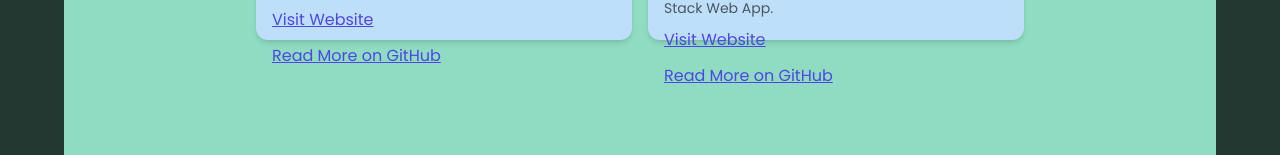
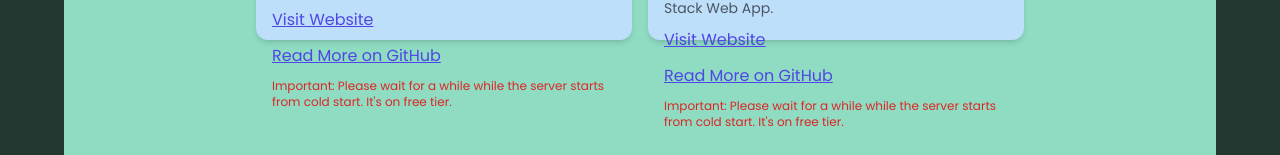
Before and after one commit to surya304/portfolio, a Next.js app: page /projects in a window 1280 px wide. Shown: the part 1216-1371 px from the top of the page. Built offline with nearby package versions, Linux system fonts and the light colour scheme; a web font is replaced by a local one.

Commit message:
Update projects.js

```diff
--- a/pages/projects.js
+++ b/pages/projects.js
@@ -117,6 +117,10 @@ const ProjectCard = ({ project, setSelectedImage }) => {
         {project.websiteurl && <a href={project.websiteurl} target='_blank' rel='noreferrer' className="text-indigo-600 hover:text-indigo-800 mt-2 inline-block underline">Visit Website</a>}
         <br />
         {project.redirectURL && <a href={project.redirectURL} target='_blank' rel='noreferrer' className="text-indigo-600 hover:text-indigo-800 mt-2 inline-block underline">Read More on GitHub</a>}
+
+        <div className="mt-2">
+          <p className="text-xs text-red-600 font-medium">Important: Please wait for a while while the server starts from cold start. It's on free tier.</p>
+        </div>
       </div>
     </div>
   );
```
